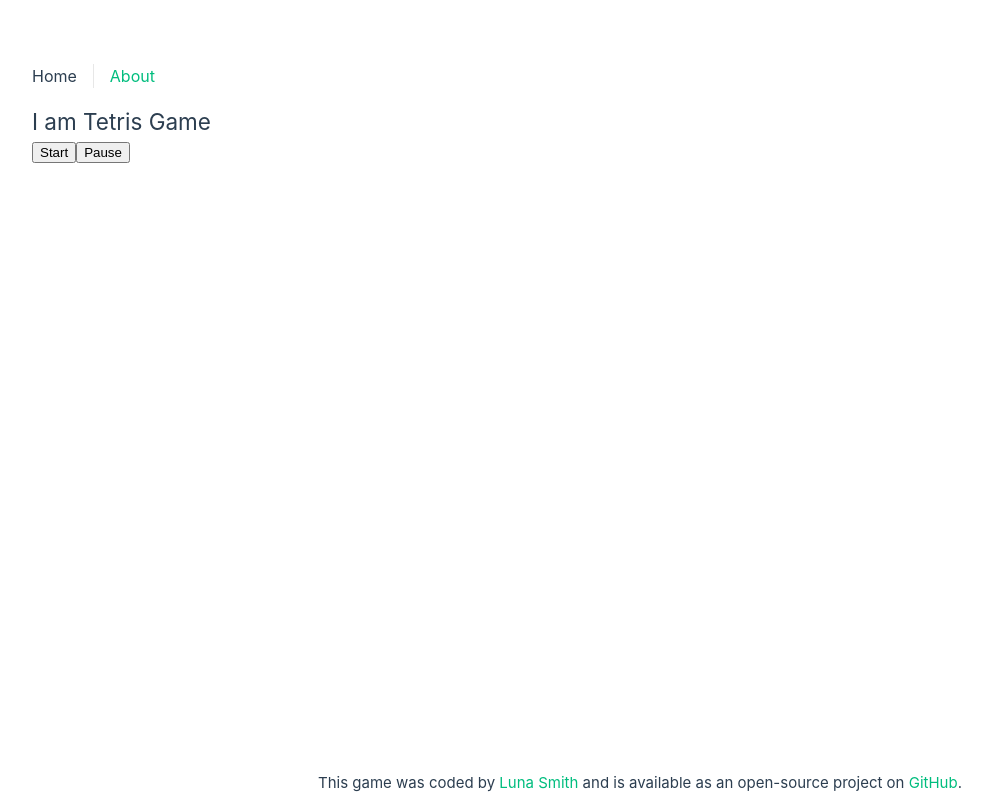
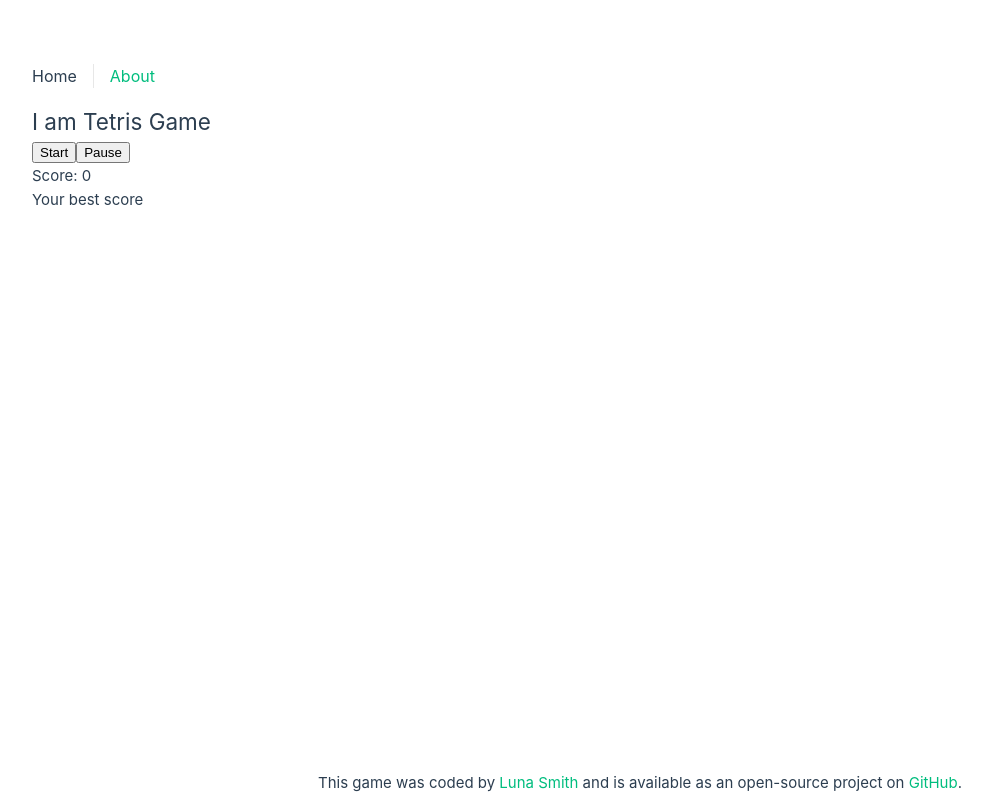
Before and after one commit to Lu-Smith/tetris_vue_typescript_tdd, a Vue app in the folder tetris/: page / in a window 1280 px wide. Shown: the whole page, without its empty margins (0-992 px from the left). Built offline with nearby package versions, Linux system fonts and the light colour scheme.

Commit message:
Passed tests in TetrisGame

```diff
--- a/tetris/src/components/TetrisGame.vue
+++ b/tetris/src/components/TetrisGame.vue
@@ -2,4 +2,8 @@
     <h2>I am Tetris Game</h2>
     <button class="start">Start</button>
     <button class="pause">Pause</button>
+    <div class="result-container">
+        <div class="score">Score: 0</div>
+        <div class="best-score">Your best score</div>
+    </div>
 </template>
```
Also changed, not shown: 1 other file (tests, documents, lock files or other folders).
